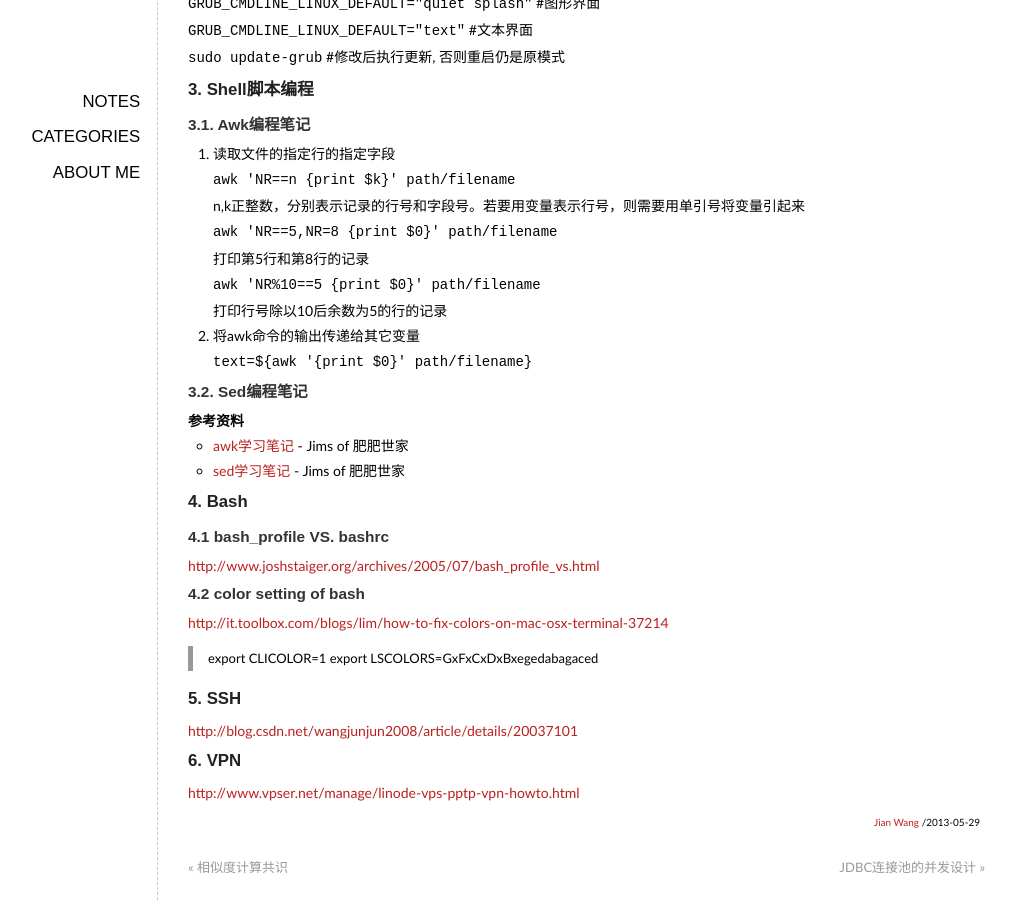
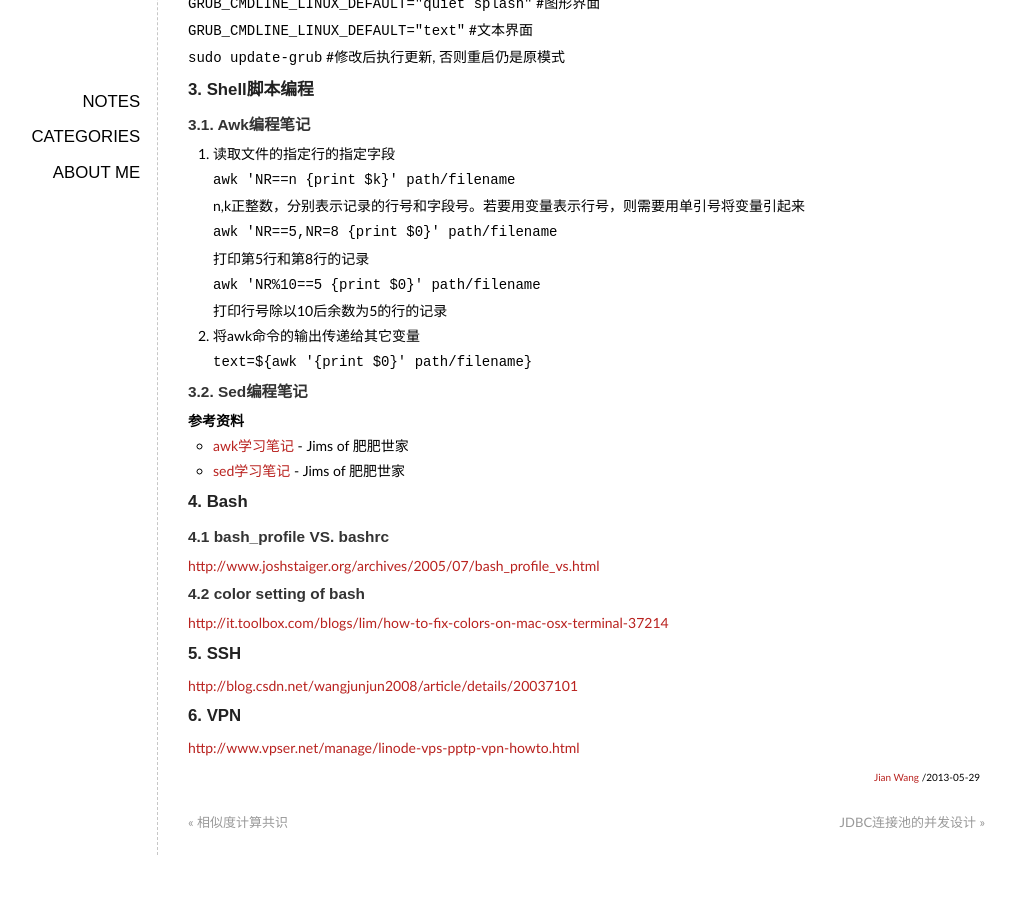
Before and after one commit to elan2wang/note, a Jekyll site: the page built from _posts/2013-05-29-linux-tips.md, in a window 1280 px wide and 900 px high, scrolled down 2487 px. Shown: the whole window, without its empty margins (93-1108 px from the left). Built offline with Jekyll 4.4.1, drawn with Linux system fonts in a browser that asks for light colours; Markdown is read by kramdown in place of the engine named in the settings; formulas are drawn with MathJax 3; comment, search, counter and statistics services are not loaded; after the commit the page ends 3342 px from its top, so only the background shows below that.

Commit message:
Revert "edit linux tips"
This reverts commit 2e783d53493a1bf5731b562b63501f70ed047634.

```diff
--- a/_posts/2013-05-29-linux-tips.md
+++ b/_posts/2013-05-29-linux-tips.md
@@ -123,8 +123,6 @@ __参考资料__
 <http://www.joshstaiger.org/archives/2005/07/bash_profile_vs.html>
 ####4.2 color setting of bash
 <http://it.toolbox.com/blogs/lim/how-to-fix-colors-on-mac-osx-terminal-37214>
->export CLICOLOR=1
->export LSCOLORS=GxFxCxDxBxegedabagaced
 
 ###5. SSH
 <http://blog.csdn.net/wangjunjun2008/article/details/20037101>
```
